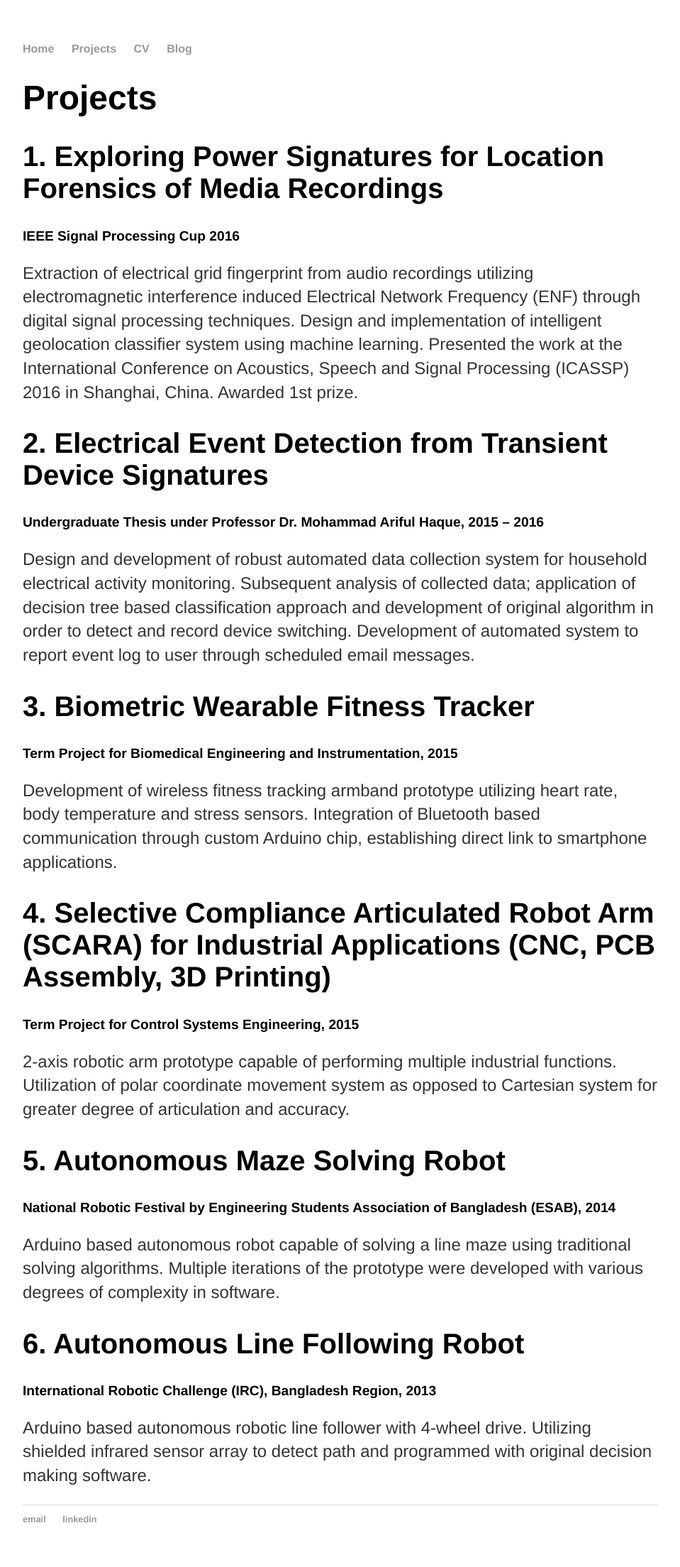
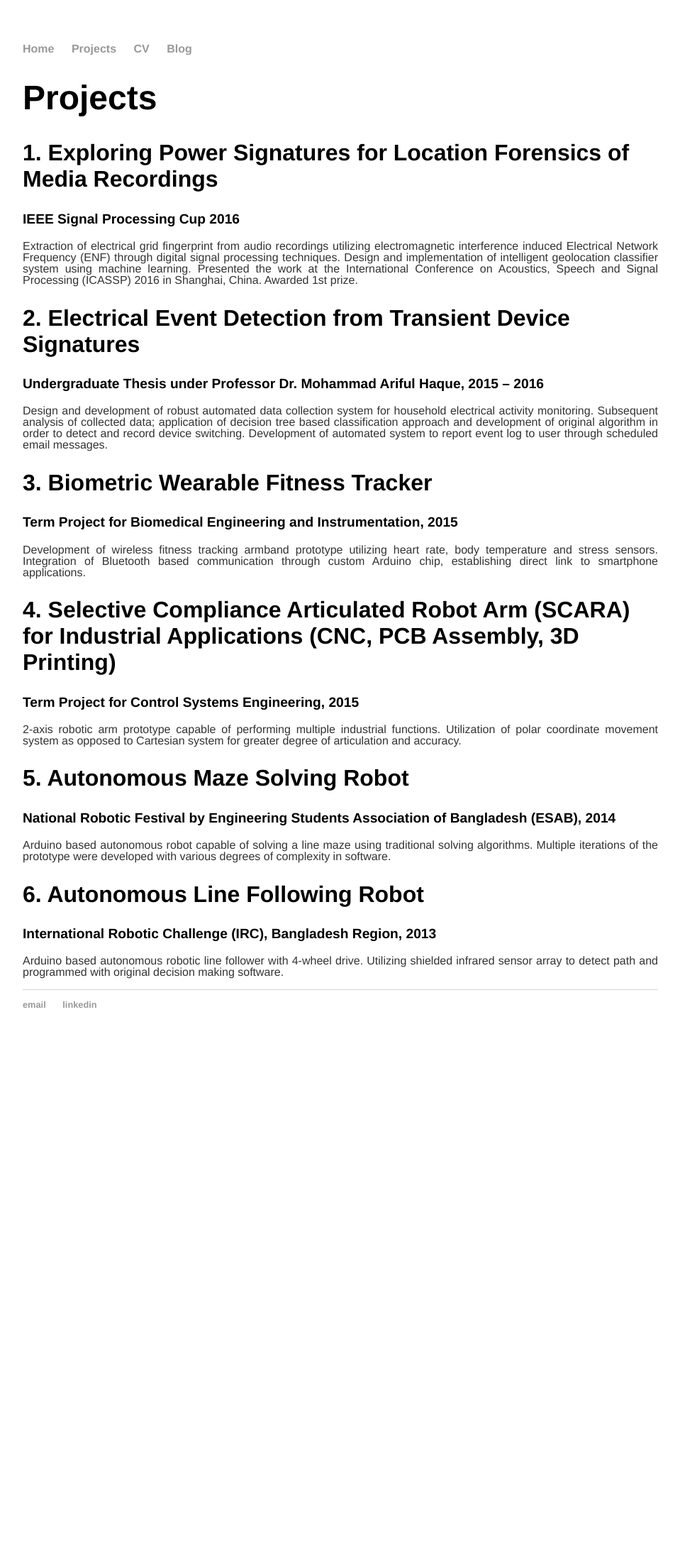
Before and after one commit to MunifMujib/munifmujib.github.io, a Jekyll site: the page built from projects.html, in a window 1280 px wide. Shown: the whole page at 71% size, without its empty margins (160-1119 px from the left). Built offline with Jekyll 4.4.1, drawn with Linux system fonts in a browser that asks for light colours; after the commit the page ends 1483 px from its top, so only the background shows below that.

Commit message:
Update main.css

```diff
--- a/css/main.css
+++ b/css/main.css
@@ -24,18 +24,20 @@ h1 {
     font-family:'Helvetica', 'Arial', 'Sans-Serif';
 }
 h2 {
-    font-size: 2.5em;
+    font-size: 2em;
     font-family:'Helvetica', 'Arial', 'Sans-Serif';
 }
 h3 {
-    font-size: 2em;
+    font-size: 1.5em;
     font-family:'Helvetica', 'Arial', 'Sans-Serif';
 }
 p {
-    font-size: 1.5em;
-    line-height: 1.4em;
+    font-size: 1em;
+    line-height: 1em;
     color: #333;
     font-family:'Helvetica', 'Arial', 'Sans-Serif';
+    text-align: justify;
+    text-justify: inter-word;
 }
 footer {
     border-top: 1px solid #d5d5d5;
@@ -50,3 +52,8 @@ ul.posts {
 ul.posts li {
     list-style: none;
 }
+
+IMG.displayed {
+    display: block;
+    margin-left: auto;
+    margin-right: auto }
```
